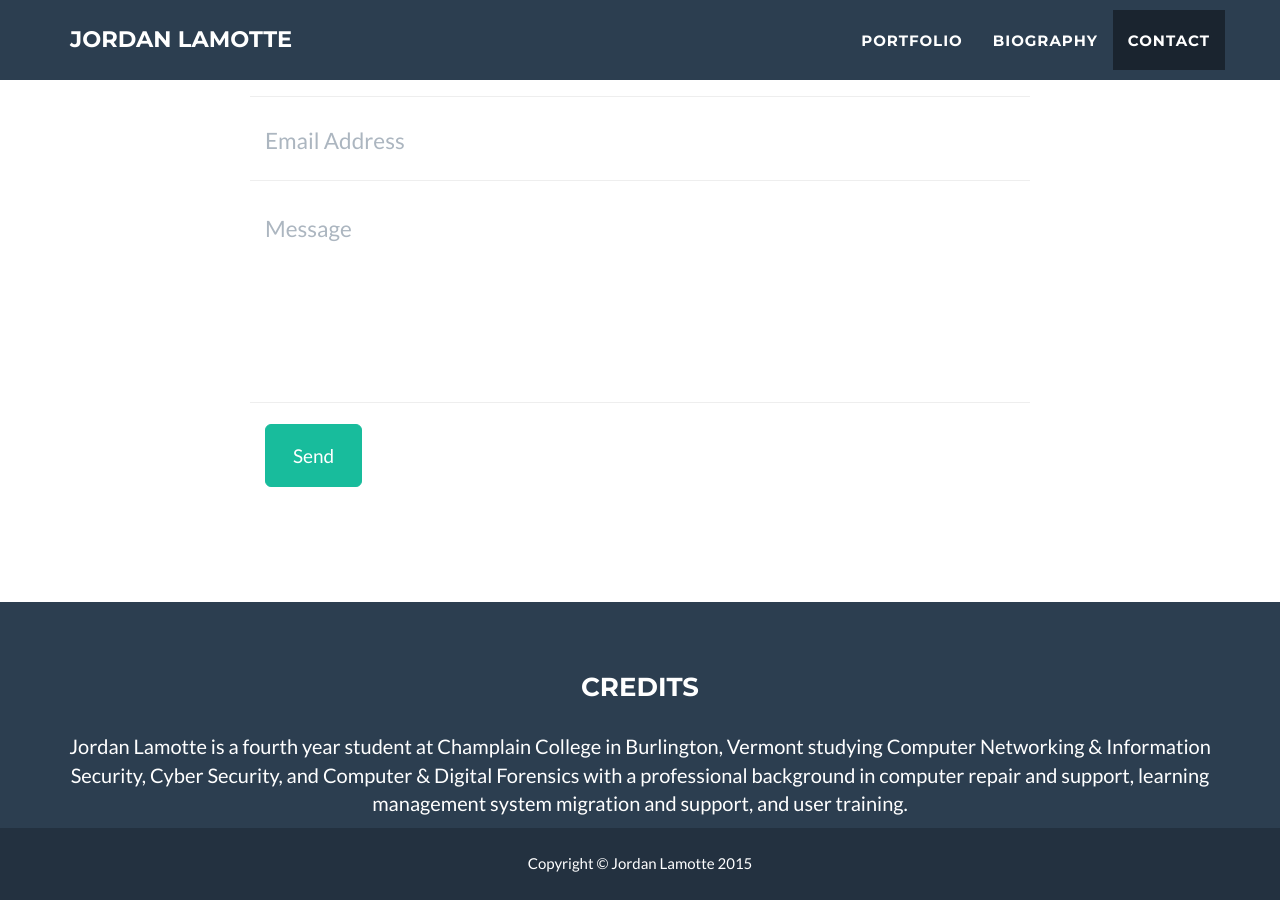
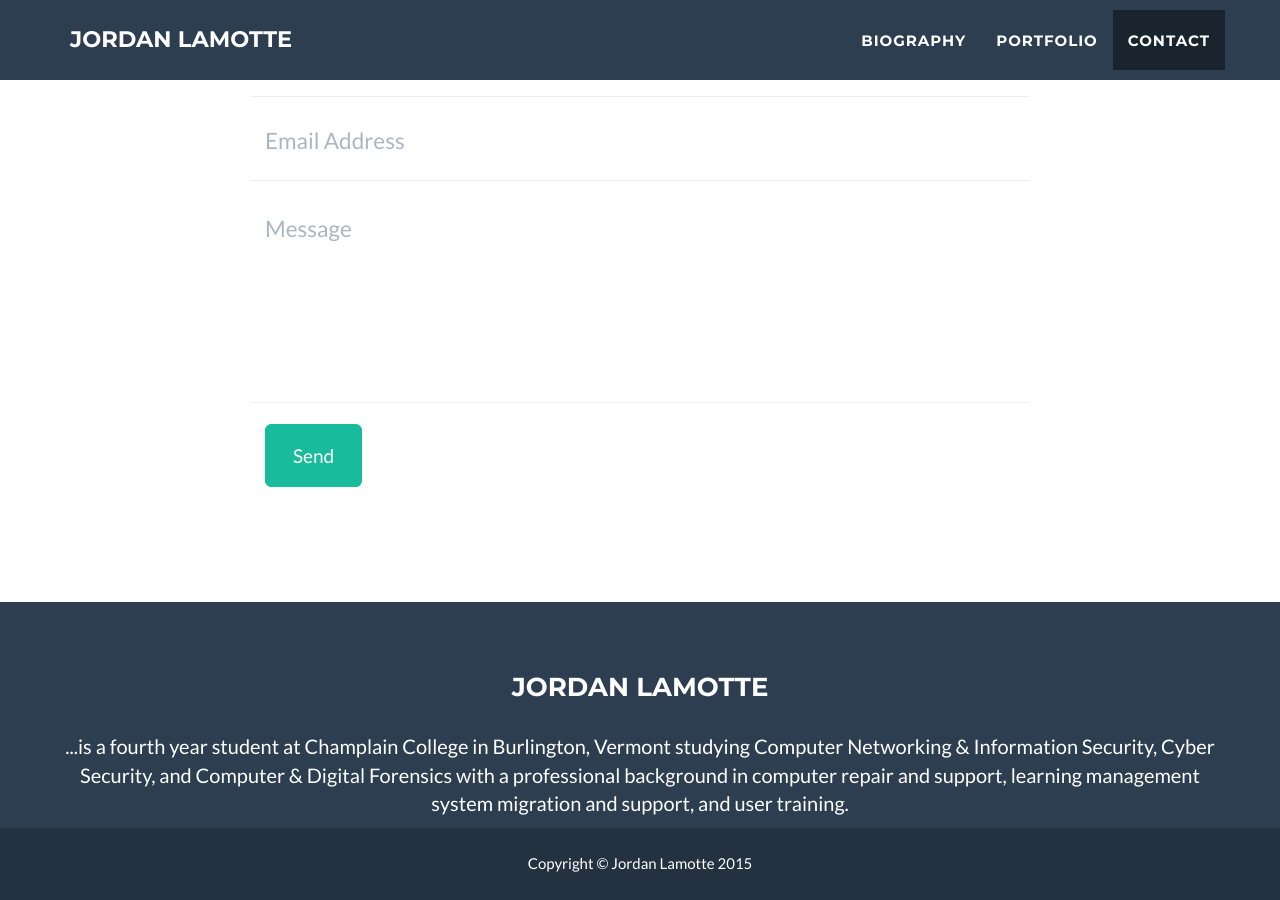
Before and after one commit to lamojo/lamojo.github.io, a Jekyll site: the page built from index.html, in a window 1280 px wide and 900 px high, scrolled down 2520 px. Built offline with Jekyll 4.4.1, drawn with Linux system fonts in a browser that asks for light colours.

Commit message:
Config
Updated configurations.

```diff
--- a/_config.yml
+++ b/_config.yml
@@ -18,7 +18,7 @@ footer:
   copyright: Jordan Lamotte
   location: Location
   social: Around the Web
-  credits: Credits
+  credits: Jordan Lamotte
 
 # Social networks usernames (many more available: google-plus, flickr, dribbble, pinterest, instagram, tumblr, linkedin, etc.)
 social:
@@ -39,7 +39,7 @@ address:
 #  - line: Beverly Hills, CA 90210
 
 # Credits content
-credits: 'Jordan Lamotte is a fourth year student at Champlain College in Burlington, Vermont studying Computer Networking & Information Security, Cyber Security, and Computer & Digital Forensics with a professional background in computer repair and support, learning management system migration and support, and user training.'
+credits: '...is a fourth year student at Champlain College in Burlington, Vermont studying Computer Networking & Information Security, Cyber Security, and Computer & Digital Forensics with a professional background in computer repair and support, learning management system migration and support, and user training.'
 
 # Build settings
 markdown: kramdown
--- a/_includes/nav.html
+++ b/_includes/nav.html
@@ -19,10 +19,10 @@
                         <a href="#page-top"></a>
                     </li>
                     <li class="page-scroll">
-                        <a href="#portfolio">Portfolio</a>
+                        <a href="#biography">Biography</a>
                     </li>
                     <li class="page-scroll">
-                        <a href="#biography">Biography</a>
+                        <a href="#portfolio">Portfolio</a>
                     </li>
                     <li class="page-scroll">
                         <a href="#contact">Contact</a>
```
